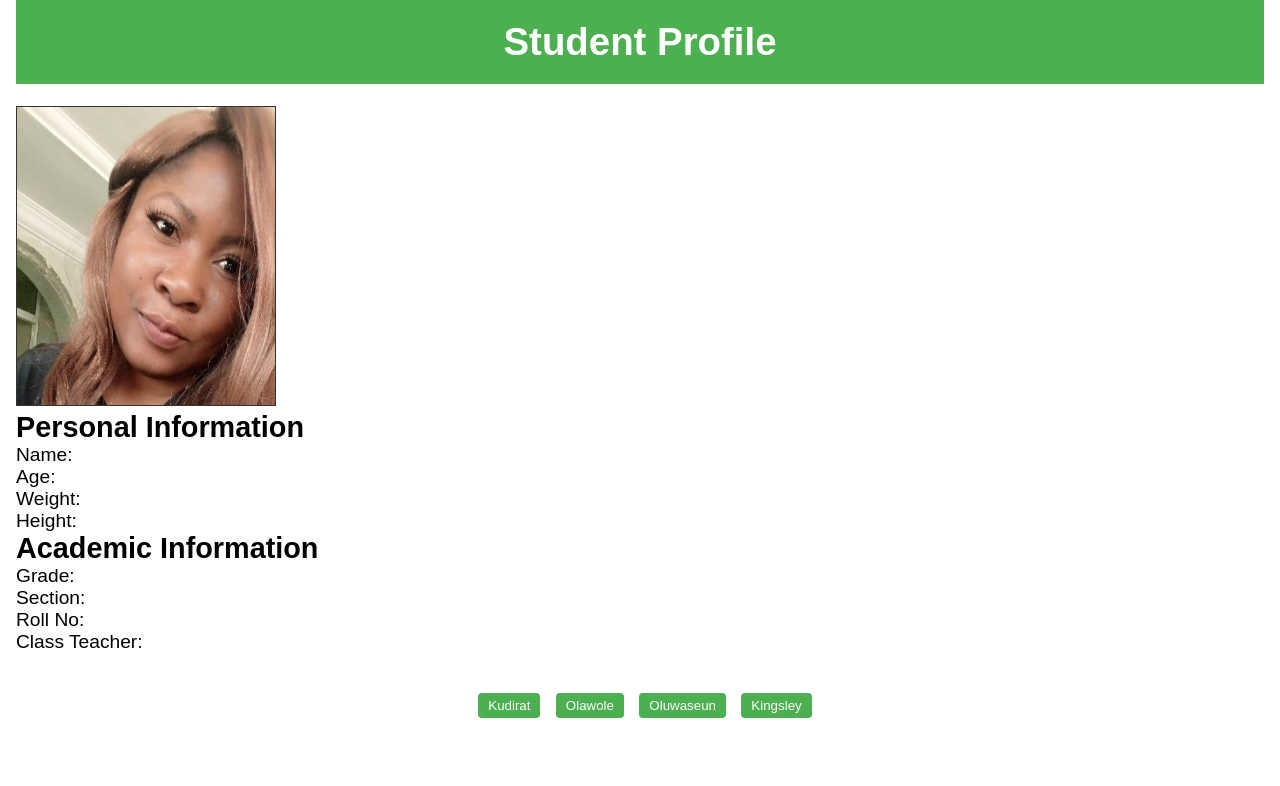
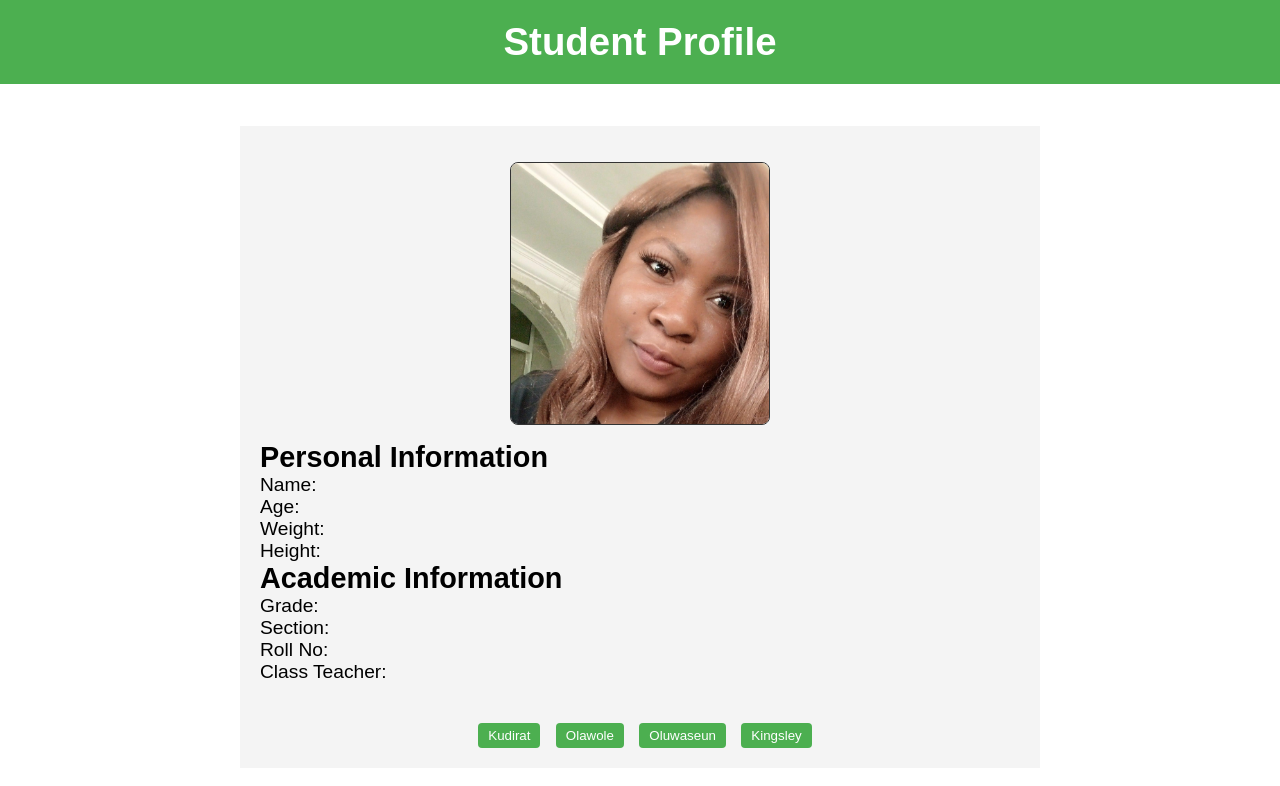
Before and after one commit to Nectarbaba/Version-Control-Practice, a plain HTML site: page index.html in a window 1280 px wide. Drawn offline with Linux system fonts and the light colour scheme.

Commit message:
little design

```diff
--- a/index.html
+++ b/index.html
@@ -8,7 +8,7 @@
     <title>Student Profile</title>
 </head>
 <body>
-    <header>
+    <header class="header">
         <h1>Student Profile</h1>
     </header>
     <br>
--- a/style.css
+++ b/style.css
@@ -6,18 +6,30 @@
 body {
     font-size: 1.2rem;
     font-family: Arial, sans-serif;
-    margin: 0rem 1rem 0rem 1rem;
 }
 header {
     background-color: #4CAF50;
     color: white;
     padding: 20px;
     text-align: center;
+    width: 100%;
+}
+main {
+    margin: 20px auto;
+    max-width: 800px;
+    padding: 20px;
+    background-color: #f4f4f4;
 }
 /*Style for picture*/
 
 figure img{
+    display: block;
+    margin: 1rem auto;
+    border-radius: 8px;
+    max-width: 100%;
+    height: auto;
     border: 1px solid #333;
+
 }
 
 header h1 {
```
